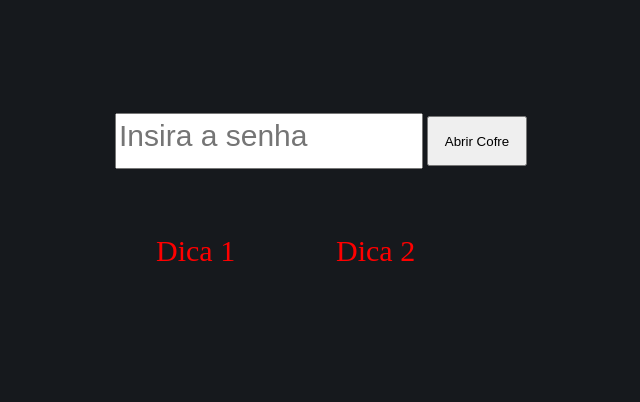
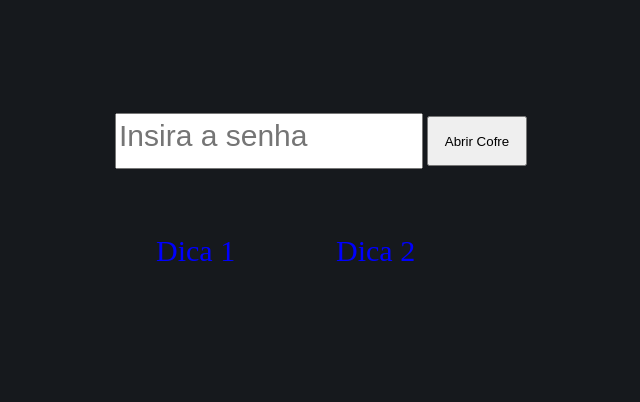
Before and after one commit to ARMCardoso/projeto-oficina-de-leitura, a website: page cofre.html in a window 1280 px wide. Shown: the part 144-546 px from the top of the page, without its empty margins (319-959 px from the left). Drawn offline with nearby package versions, Linux system fonts and the light colour scheme.

Commit message:
Mensagem de commit

```diff
--- a/cofralog.js
+++ b/cofralog.js
@@ -38,6 +38,6 @@ $('.tooltip-custom').tooltipster({
   },
   triggerClose: {
     click: true,
-    tap: true
+    tap: false
   }
 });
--- a/meu-estilo.css
+++ b/meu-estilo.css
@@ -72,7 +72,7 @@ html, body {
   padding: 15px;
   text-decoration: none;
   font-family: "JetBrainsMono Nerd Font";
-  color: red;
+  color: blue;
   font-size: 30px;
 }
 
```
